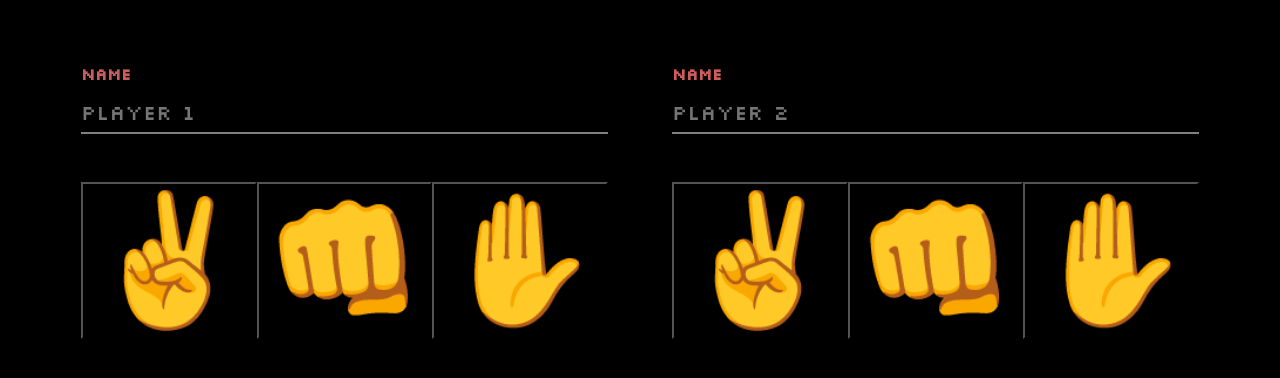
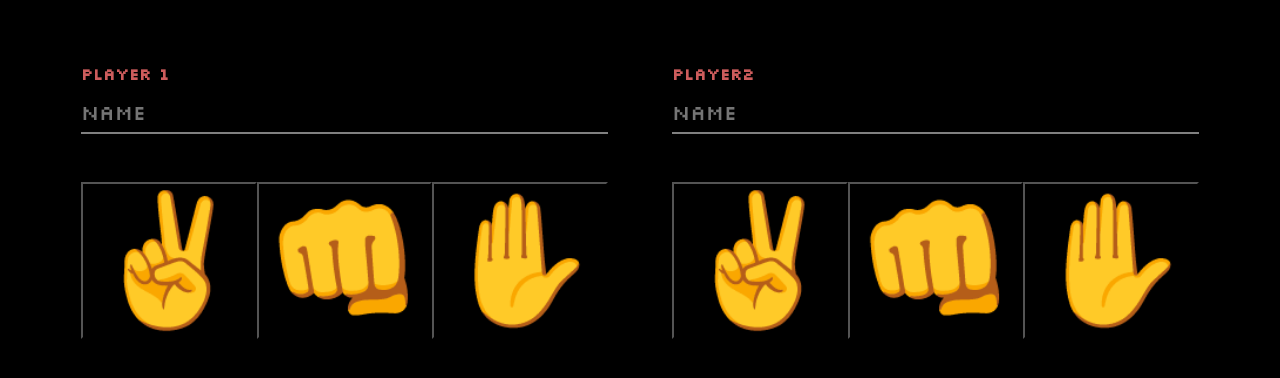
Before and after one commit to eLPog/RPS, a React (Create React App) app: page / in a window 1280 px wide. Shown: the top 378 px of the page. Built offline with nearby package versions, Linux system fonts and the light colour scheme.

Commit message:
css files structure changed

```diff
--- a/src/App.css
+++ b/src/App.css
@@ -5,63 +5,6 @@
     animation: showElement 2500ms ease-in;
 
 }
-input {
-    font-family: inherit;
-    width: 100%;
-    border: 0;
-    border-bottom: 2px solid gray;
-    outline: 0;
-    font-size: 1.3rem;
-    color: var(--first-color);
-    padding: 7px 0;
-    background: transparent;
-}
-
-label {
-    display: block;
-    transition: 0.2s;
-    font-size: 1rem;
-    color: var(--second-color);
-    font-weight:700;
-    margin-bottom: 0.5rem;
-}
-input:focus {
-    background-color: darkseagreen;
-    opacity: 0.5;
-
-}
-
-.selected {
-    color:green;
-}
-
-
-.selection {
-    font-size: 8rem;
-    background-color: var(--first-bg-color);
-    cursor:pointer;
-    transition: 200ms;
-    animation: showElement 2300ms ease-in;
-
-}
-.selection:hover {
-    transform: scale(1.2);
-}
-.playerName {
-    font-size: 1.5rem;
-    margin-right: 2rem;
-}
-.selectWall {
-    display: grid;
-    justify-content: center;
-    grid-template-columns: repeat(2, 1fr);
-    margin:3rem 0;
-
-}
-.selections {
-    margin:1rem 2rem;
-}
-
 
 .result-selection {
     font-size: 3rem;
@@ -71,54 +14,3 @@ input:focus {
     opacity:1;
     font-size: 3.4rem;
 }
-.playZone {
-    display: flex;
-    flex-direction: column;
-    justify-content: center;
-    align-items: center;
-    font-size: 2rem;
-    animation: showElement 2300ms ease-in;
-
-
-}
-
-.playerName {
-    display: block;
-    margin-bottom: 3rem;
-    text-align: center;
-}
-.winner {
-    color: var(--second-color);
-    font-size: 3.2rem;
-}
-
-.saveButton {
-    text-align: center;
-}
-.blocked {
-    opacity: 0.15;
-}
-
-
-@keyframes showElement {
-    from {
-        opacity: 0;
-    }
-    to {
-        opacity: 1;
-    }
-}
-
-@media only screen and (max-width: 1200px){
-.selection {
-    font-size: 4rem;
-}
-}
-@media only screen and (max-width: 768px){
-.selectWall {
-    display: flex;
-    flex-direction: column;
-    align-items: center;
-    justify-content: center;
-}
-}
--- a/src/App.js
+++ b/src/App.js
@@ -6,6 +6,7 @@ import { Menu } from './components/Menu/Menu';
 import { Results } from './components/Results/Results';
 import { History } from './components/History/History';
 import { PlayZone } from './components/PlayZone/PlayZone';
+import { SelectWall } from './components/SelectWall/SelectWall';
 
 function App() {
   const [player1Name, setPlayer1Name] = useState(null);
@@ -117,34 +118,19 @@ function App() {
     <div className="App">
       {!roundFinished && <Menu deleteNames={deletePlayersNames} resetHistory={resetHistory} namesAdded={namesAdded} />}
       <main>
-        <div className={`selectWall ${roundFinished && 'blocked'}`}>
-          <div className="selections">
-            {!namesAdded ? (
-              <div>
-                <label htmlFor="player1Name">Name</label>
-                <input className="player" placeholder="Player 1" required id="player1Name" onChange={player1NameHandler} />
-              </div>
-            ) : null}
-
-            <span className={`playerName ${player1Choice && 'selected'}`}>{player1Name}</span>
-            {choices.map((el) => <button className="selection" key={el.id} onClick={() => player1ChoiceHandler(el.emoji)}>{el.emoji}</button>)}
-          </div>
-          <div className="selections">
-            {!namesAdded ? (
-              <div>
-                <label htmlFor="player1Name">Name</label>
-                <input className="player" placeholder="Player 2" required id="player2Name" onChange={player2NameHandler} />
-              </div>
-            ) : null}
-
-            <span className={`playerName ${player2Choice && 'selected'}`}>{player2Name}</span>
-
-            {choices.map((el) => <button className="selection" key={el.id} onClick={() => player2ChoiceHandler(el.emoji)}>{el.emoji}</button>)}
-          </div>
-        </div>
-        <div className="saveButton">
-          {player1Name && player2Name && !namesAdded ? <Button text="SAVE" onClick={namesAddedHandler} /> : null}
-        </div>
+        <SelectWall
+          roundFinished={roundFinished}
+          namesAdded={namesAdded}
+          player1Choice={player1Choice}
+          player2Choice={player2Choice}
+          player1Name={player1Name}
+          player2Name={player2Name}
+          player1ChoiceHandler={player1ChoiceHandler}
+          player2ChoiceHandler={player2ChoiceHandler}
+          player1NameHandler={player1NameHandler}
+          player2NameHandler={player2NameHandler}
+          namesAddedHandler={namesAddedHandler}
+        />
         {namesAdded ? (
           <>
             <PlayZone
--- a/src/components/History/History.css
+++ b/src/components/History/History.css
@@ -14,7 +14,3 @@
     font-size: 1.1rem;
     color:var(--second-color);;
 }
-.winnerName {
-    font-size: 1.3rem;
-
-}
--- /dev/null
+++ b/src/components/PlayZone/PlayZone.css
@@ -0,0 +1,17 @@
+.playZone {
+    display: flex;
+    flex-direction: column;
+    justify-content: center;
+    align-items: center;
+    font-size: 2rem;
+    animation: showElement 2300ms ease-in;
+
+
+}
+.winnerName {
+    font-size: 1.3rem;
+}
+.winner {
+    color: var(--second-color);
+    font-size: 3.2rem;
+}
--- a/src/components/PlayZone/PlayZone.js
+++ b/src/components/PlayZone/PlayZone.js
@@ -1,11 +1,12 @@
 import { Button } from '../commons/Button/Button';
+import './PlayZone.css';
 
 export function PlayZone(props) {
   return (
     <div className="playZone">
       {!props.roundFinished && (!props.player1Choice || !props.player2Choice) ? (
         <>
-          <span className="instruction">
+          <span>
             Select your signs
           </span>
         </>
@@ -15,7 +16,7 @@ export function PlayZone(props) {
         <Button text="Play" onClick={() => props.checkWinner(props.player1Choice, props.player2Choice)} /> : null}
       {props.roundFinished && (
         <>
-          <span className="versus">
+          <span>
             {props.lastGame.player1}
             {' '}
             vs.
--- /dev/null
+++ b/src/components/SelectWall/SelectWall.css
@@ -0,0 +1,22 @@
+.selectWall {
+    display: grid;
+    justify-content: center;
+    grid-template-columns: repeat(2, 1fr);
+    margin:3rem 0;
+
+}
+.blocked {
+    opacity: 0.15;
+}
+.saveButton {
+    text-align: center;
+}
+
+@media only screen and (max-width: 768px){
+    .selectWall {
+        display: flex;
+        flex-direction: column;
+        align-items: center;
+        justify-content: center;
+    }
+}
--- /dev/null
+++ b/src/components/SelectWall/SelectWall.js
@@ -0,0 +1,32 @@
+import { Button } from '../commons/Button/Button';
+import { Selections } from '../Selections/Selections';
+import './SelectWall.css';
+
+export function SelectWall(props) {
+  return (
+    <>
+      <div className={`selectWall ${props.roundFinished && 'blocked'}`}>
+        <Selections
+          player="Player 1"
+          namesAdded={props.namesAdded}
+          playerNameHandler={props.player1NameHandler}
+          playerChoice={props.player1Choice}
+          playerName={props.player1Name}
+          playerChoiceHandler={props.player1ChoiceHandler}
+        />
+        <Selections
+          player="player2"
+          namesAdded={props.namesAdded}
+          playerNameHandler={props.player2NameHandler}
+          playerChoice={props.player2Choice}
+          playerName={props.player2Name}
+          playerChoiceHandler={props.player2ChoiceHandler}
+        />
+
+      </div>
+      <div className="saveButton">
+        {props.player1Name && props.player2Name && !props.namesAdded ? <Button text="SAVE" onClick={props.namesAddedHandler} /> : null}
+      </div>
+    </>
+  );
+}
--- /dev/null
+++ b/src/components/Selections/Selection.css
@@ -0,0 +1,59 @@
+.selections {
+    margin:1rem 2rem;
+}
+.selected {
+    color:green;
+}
+
+input {
+    font-family: inherit;
+    width: 100%;
+    border: 0;
+    border-bottom: 2px solid gray;
+    outline: 0;
+    font-size: 1.3rem;
+    color: var(--first-color);
+    padding: 7px 0;
+    background: transparent;
+}
+
+label {
+    display: block;
+    transition: 0.2s;
+    font-size: 1rem;
+    color: var(--second-color);
+    font-weight:700;
+    margin-bottom: 0.5rem;
+}
+input:focus {
+    background-color: darkseagreen;
+    opacity: 0.5;
+
+}
+.selection {
+    font-size: 8rem;
+    background-color: var(--first-bg-color);
+    cursor:pointer;
+    transition: 200ms;
+    animation: showElement 2300ms ease-in;
+
+}
+.selection:hover {
+    transform: scale(1.2);
+}
+.playerName {
+    font-size: 1.5rem;
+    margin-right: 2rem;
+}
+.playerName {
+    display: block;
+    margin-bottom: 3rem;
+    text-align: center;
+}
+
+
+@media only screen and (max-width: 1200px){
+    .selection {
+        font-size: 4rem;
+    }
+}
--- /dev/null
+++ b/src/components/Selections/Selections.js
@@ -0,0 +1,26 @@
+import { choices } from '../../assets/database/choices';
+import './Selection.css';
+
+export function Selections(props) {
+  return (
+    <div className="selections">
+      {!props.namesAdded ? (
+        <div>
+          <label htmlFor="player1Name">{props.player}</label>
+          <input className="player" placeholder="name" required id="player1Name" onChange={props.playerNameHandler} />
+        </div>
+      ) : null}
+
+      <span className={`playerName ${props.playerChoice && 'selected'}`}>{props.playerName}</span>
+      {choices.map((el) => (
+        <button
+          className="selection"
+          key={el.id}
+          onClick={() => props.playerChoiceHandler(el.emoji)}
+        >
+          {el.emoji}
+        </button>
+      ))}
+    </div>
+  );
+}
--- a/src/index.css
+++ b/src/index.css
@@ -37,3 +37,11 @@ body::-webkit-scrollbar-thumb {
         font-size: 10px;
     }
 }
+@keyframes showElement {
+    from {
+        opacity: 0;
+    }
+    to {
+        opacity: 1;
+    }
+}
```
